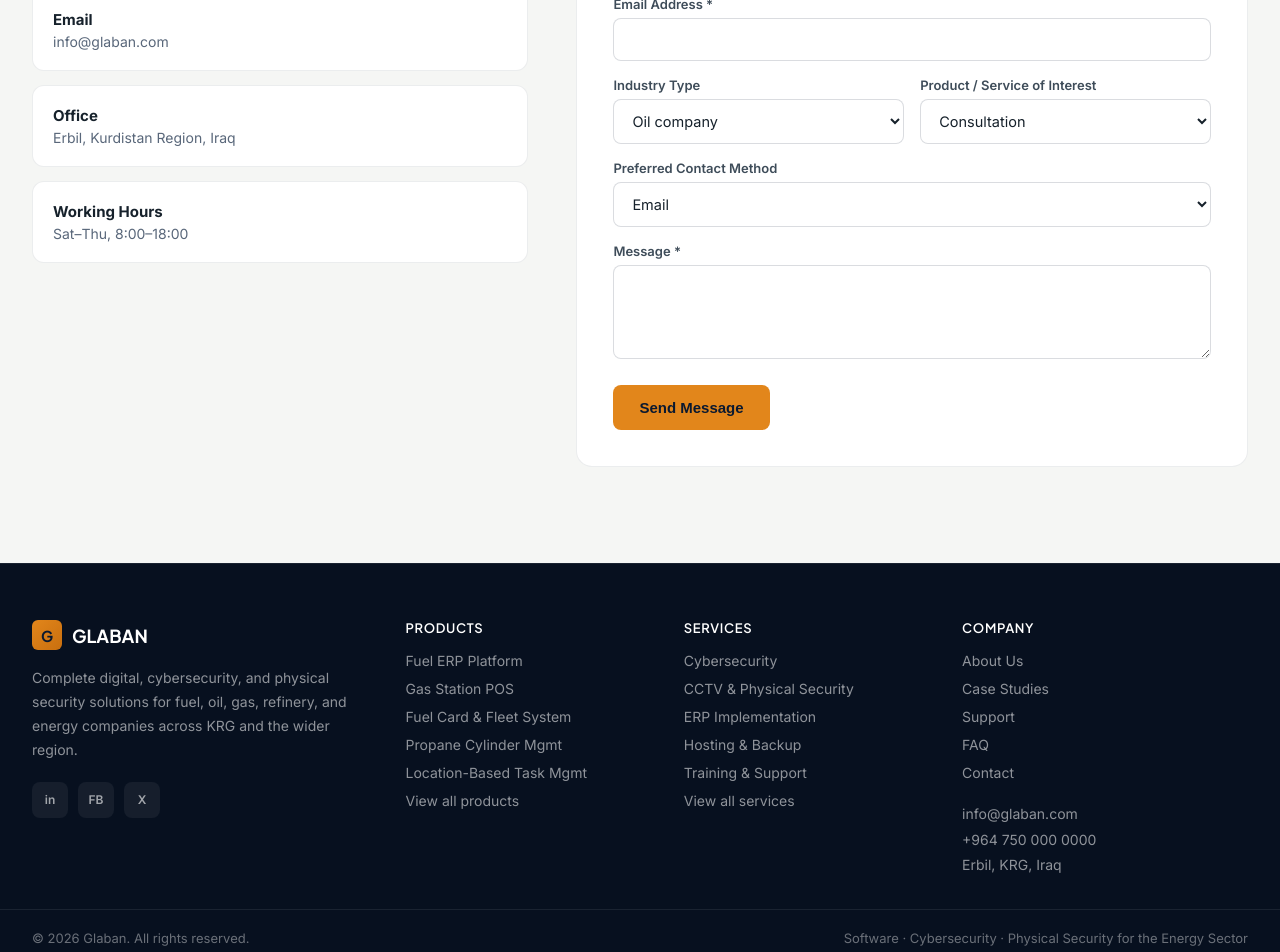
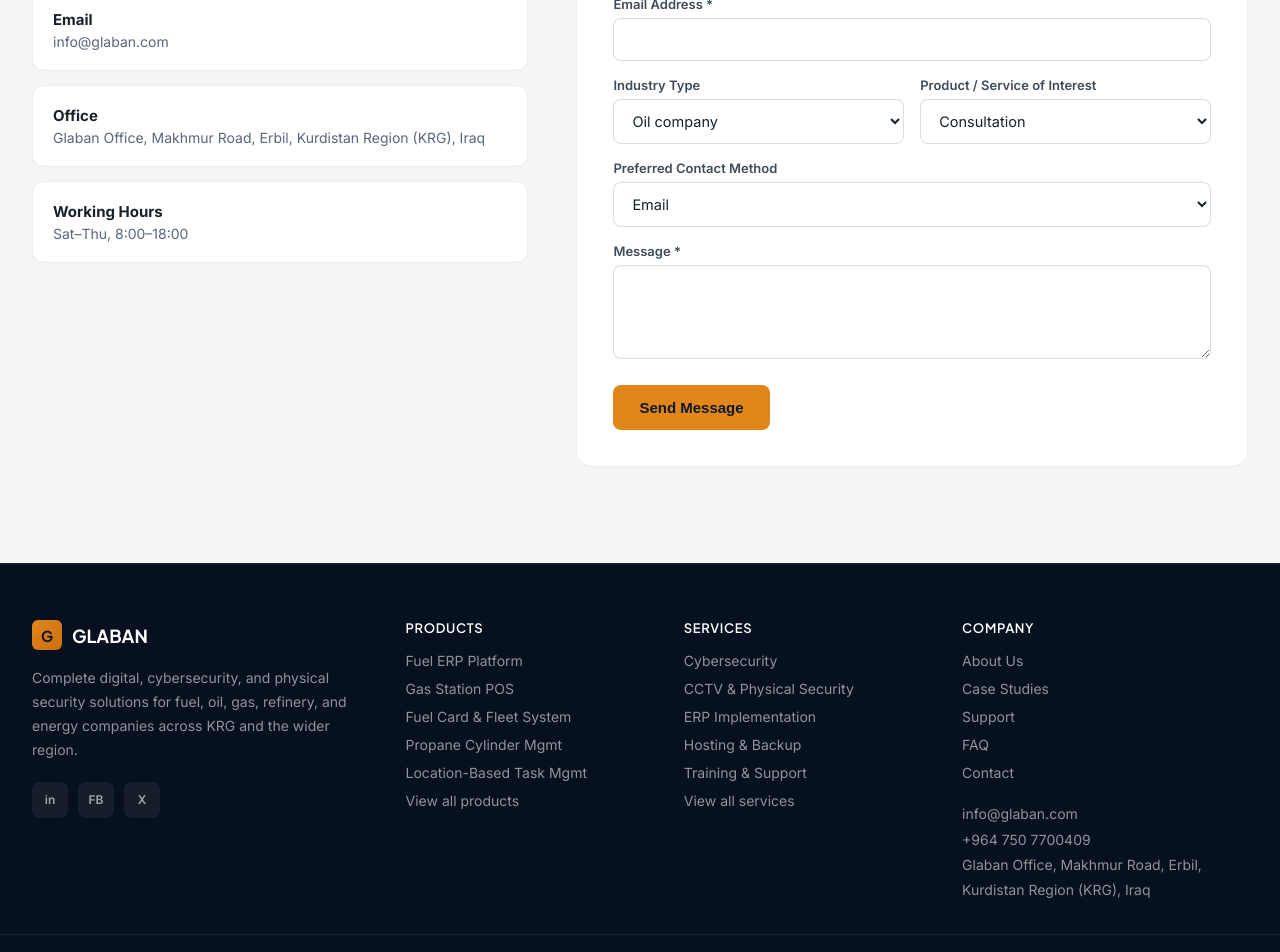
Before and after one commit to polla-fattah/GlabanWebsite, a Next.js app: page /contact in a window 1280 px wide. Shown: the part 620-1572 px from the top of the page. Built offline with nearby package versions, Linux system fonts and the light colour scheme.

Commit message:
adding loccation and phone

```diff
--- a/app/contact/page.tsx
+++ b/app/contact/page.tsx
@@ -12,9 +12,9 @@
 
 const info = [
   { label: 'Company', value: 'Glaban' },
-  { label: 'Phone', value: '+964 750 000 0000' },
+  { label: 'Phone', value: '+964 750 7700409' },
   { label: 'Email', value: 'info@glaban.com' },
-  { label: 'Office', value: 'Erbil, Kurdistan Region, Iraq' },
+  { label: 'Office', value: 'Glaban Office, Makhmur Road, Erbil, Kurdistan Region (KRG), Iraq' },
   { label: 'Working Hours', value: 'Sat–Thu, 8:00–18:00' },
 ];
 
--- a/app/support/page.tsx
+++ b/app/support/page.tsx
@@ -12,7 +12,7 @@
 
 const channels = [
   { label: 'Support Email', value: 'support@glaban.com' },
-  { label: 'Support Phone', value: '+964 750 000 0001' },
+  { label: 'Support Phone', value: '+964 750 7700409' },
   { label: 'Working Hours', value: 'Sat–Thu, 8:00–18:00' },
   { label: 'Emergency Support', value: 'Available for critical outages' },
 ];
--- a/components/Footer.tsx
+++ b/components/Footer.tsx
@@ -140,8 +140,8 @@
           </div>
           <div style={{ fontFamily: "'Inter', sans-serif", fontSize: 14, color: 'rgba(255,255,255,.55)', lineHeight: 1.8 }}>
             <div>info@glaban.com</div>
-            <div>+964 750 000 0000</div>
-            <div>Erbil, KRG, Iraq</div>
+            <div>+964 750 7700409</div>
+            <div>Glaban Office, Makhmur Road, Erbil, Kurdistan Region (KRG), Iraq</div>
           </div>
         </div>
       </div>
```
